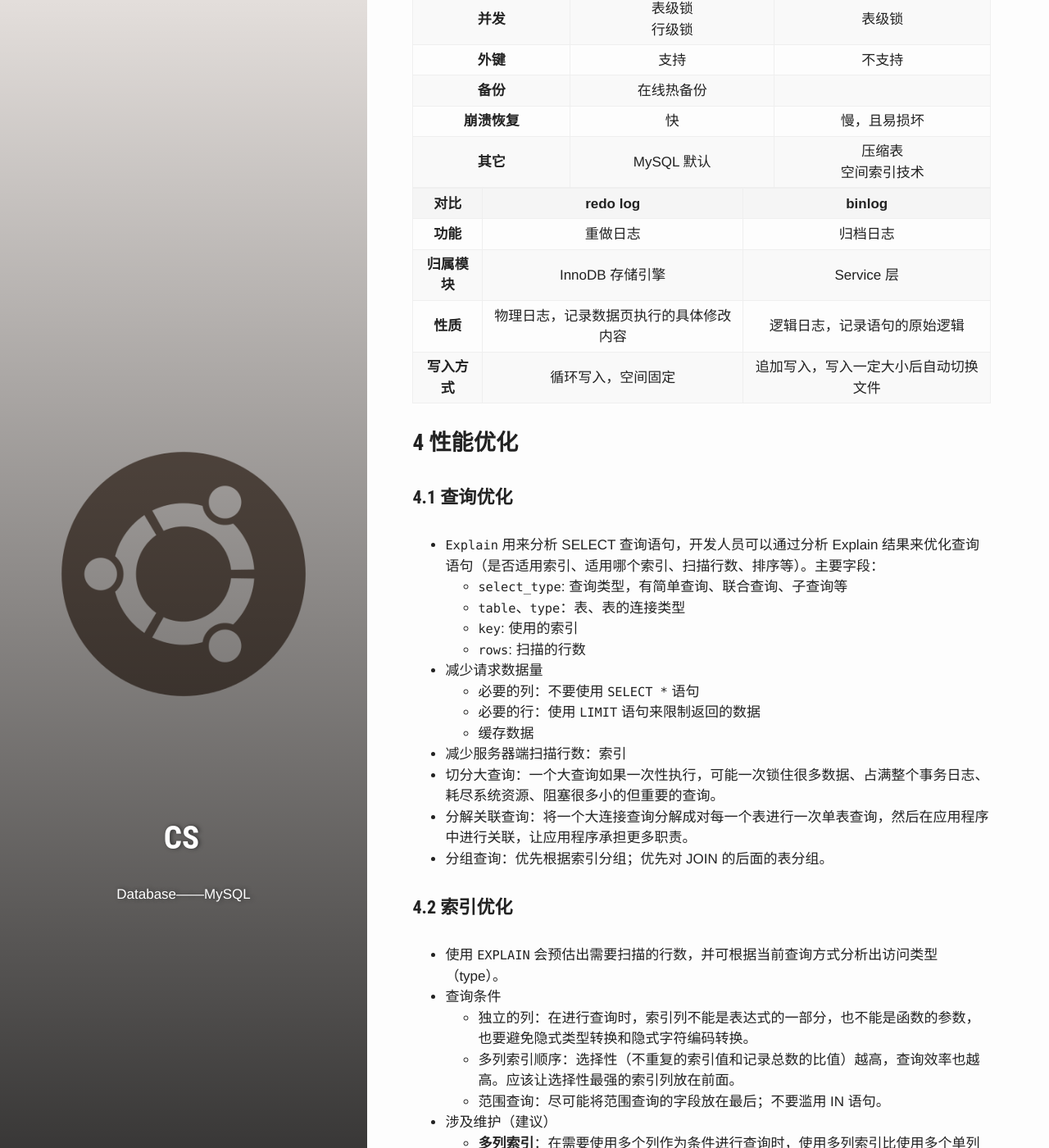
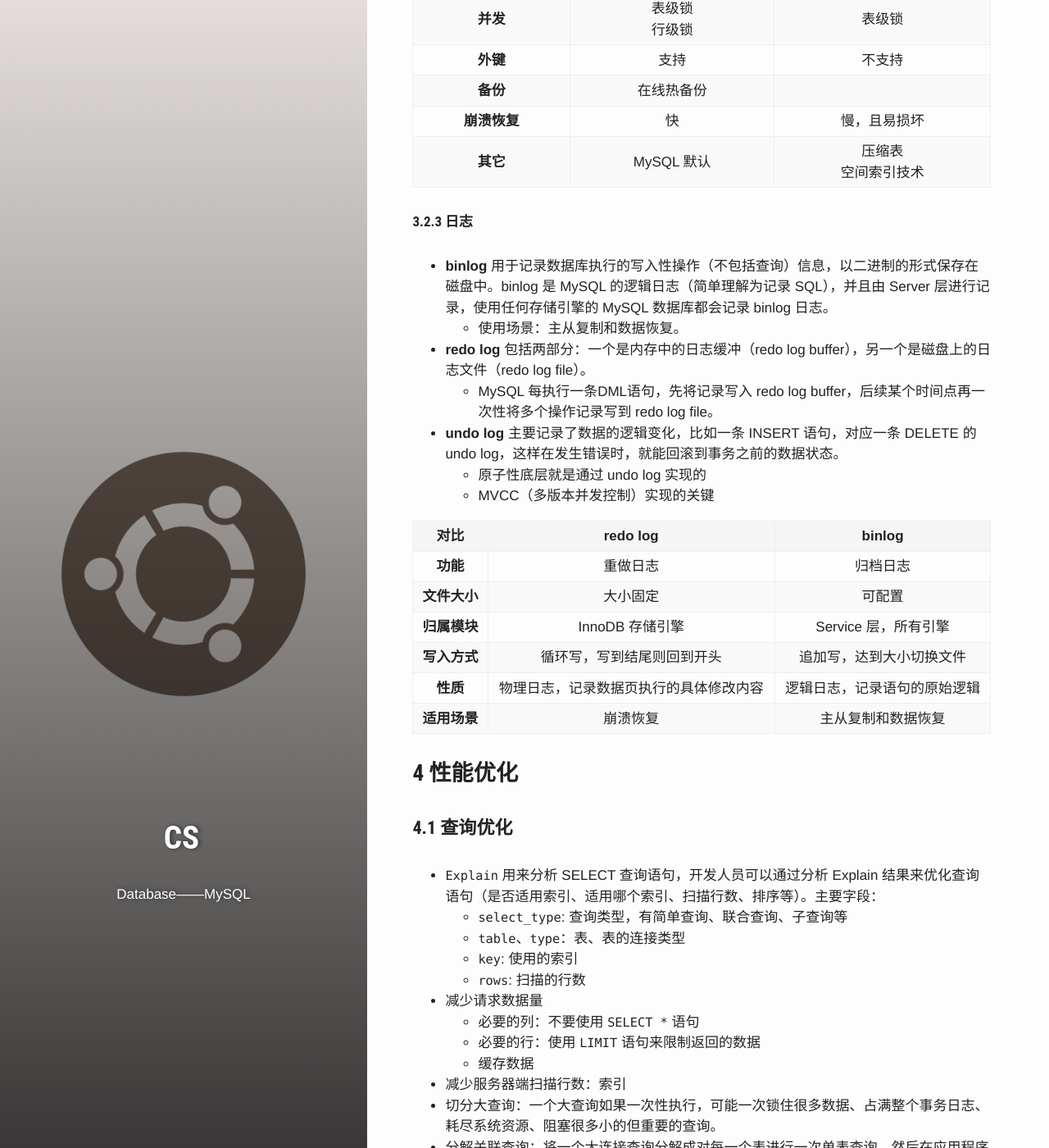
Before and after one commit to PetePro/PetePro.github.io, a Jekyll site: the page built from _posts/ComputerScience/2020-02-15-mysql.markdown, in a window 1280 px wide and 1400 px high, scrolled down 6057 px. Shown: the whole window at 82% size. Built offline with Jekyll 4.4.1, drawn with Linux system fonts in a browser that asks for light colours; some web fonts are replaced.

Commit message:
[update]泛型类型擦除、集合优化、数据库日志补充

```diff
--- a/_posts/ComputerScience/2020-02-15-mysql.markdown
+++ b/_posts/ComputerScience/2020-02-15-mysql.markdown
@@ -161,12 +161,23 @@ bg: "CS.jpg"
 **崩溃恢复**|快|慢，且易损坏
 **其它**|MySQL 默认|压缩表<br/>空间索引技术
 
+##### 3.2.3 日志
+- **binlog** 用于记录数据库执行的写入性操作（不包括查询）信息，以二进制的形式保存在磁盘中。binlog 是 MySQL 的逻辑日志（简单理解为记录 SQL），并且由 Server 层进行记录，使用任何存储引擎的 MySQL 数据库都会记录 binlog 日志。
+  - 使用场景：主从复制和数据恢复。
+- **redo log** 包括两部分：一个是内存中的日志缓冲（redo log buffer），另一个是磁盘上的日志文件（redo log file）。
+  - MySQL 每执行一条DML语句，先将记录写入 redo log buffer，后续某个时间点再一次性将多个操作记录写到 redo log file。
+- **undo log** 主要记录了数据的逻辑变化，比如一条 INSERT 语句，对应一条 DELETE 的 undo log，这样在发生错误时，就能回滚到事务之前的数据状态。
+  - 原子性底层就是通过 undo log 实现的
+  - MVCC（多版本并发控制）实现的关键
+
 对比|redo log|binlog
 :-:|:-:|:-:
 **功能**|重做日志|归档日志
-**归属模块**|InnoDB 存储引擎|Service 层
+**文件大小**|大小固定|可配置
+**归属模块**|InnoDB 存储引擎|Service 层，所有引擎
+**写入方式**|循环写，写到结尾则回到开头|追加写，达到大小切换文件
 **性质**|物理日志，记录数据页执行的具体修改内容|逻辑日志，记录语句的原始逻辑
-**写入方式**|循环写入，空间固定|追加写入，写入一定大小后自动切换文件
+**适用场景**|崩溃恢复|主从复制和数据恢复
 
 
 
--- a/_posts/ComputerScience/Java/2019-10-24-java.markdown
+++ b/_posts/ComputerScience/Java/2019-10-24-java.markdown
@@ -312,6 +312,8 @@ enum 是定义枚举类型的关键字，它赋予程序在编译时进行检查
 - 使用 extends 关键字限制泛型的类型
 - 使用通配符限制泛型的类型
 
+类型擦除：Java 的泛型基本上都是在编译器这个层次上实现的，在生成的字节码中是不包含泛型中的类型信息的，使用泛型的时候加上类型参数，在编译器编译的时候会去掉
+
 
 
 
--- a/_posts/ComputerScience/Java/2019-12-21-java-container.markdown
+++ b/_posts/ComputerScience/Java/2019-12-21-java-container.markdown
@@ -16,7 +16,7 @@ Java 的容器框架和底层实现，
   - `Set`：无序、数据不重复
     - `TreeSet`：基于红黑树实现。有序。
     - `HashSet`：基于哈希表实现。无序。读取快，查找的时间复杂度为 O(1)。
-      - `LinkedHashSet`：按照元素添加顺序保存，具有 HashSet 的查找效率。
+    - `LinkedHashSet`：这个是一个 HashSet + LinkedList 的结构，特点就是既拥有了 O(1) 的时间复杂度，又能够保留插入的顺序。
   - `List`：有序、数据可重复
     - [`ArrayList`](#arraylist)：基于动态数组实现，支持随机访问。异步，非线程安全。
     - [`LinkedList`](#linkedlist)：基于双向链表实现，只能顺序访问。异步，非线程安全。
@@ -28,8 +28,8 @@ Java 的容器框架和底层实现，
     - `PriorityQueue`：基于堆结构实现，可以用它来实现优先队列。
 - `Map`
   - `TreeMap`：基于红黑树实现。有序。
-  - [`HashMap`](#hashmap)：基于哈希表实现。
-    - `LinkedHashMap`：继承自 HashMap。使用双向链表来维护元素的顺序，顺序为插入顺序或者最近最少使用（LRU）顺序。
+  - [`HashMap`](#hashmap)：基于哈希表实现。无序。读取快，查找的时间复杂度为 O(1)。
+  - `LinkedHashMap`：这是一个HashMap + 双向链表 的结构，落脚点是 HashMap，所以既拥有 HashMap 的所有特性还能有顺序。
   - `ConcurrentHashMap`：和 HashMap 实现上类似。线程安全。采用了分段锁（Segment），每个分段锁维护着几个桶（HashEntry），多个线程可以同时访问不同分段锁上的桶，从而使其并发度更高。
   - `HashTable`：和 HashMap 类似，但它是线程安全的。它是遗留类，已弃用，而是使用 ConcurrentHashMap 来支持线程安全。
   - `IdentityHashMap`：使用 `==` 替代 `equals()` 对键进行比较
```
